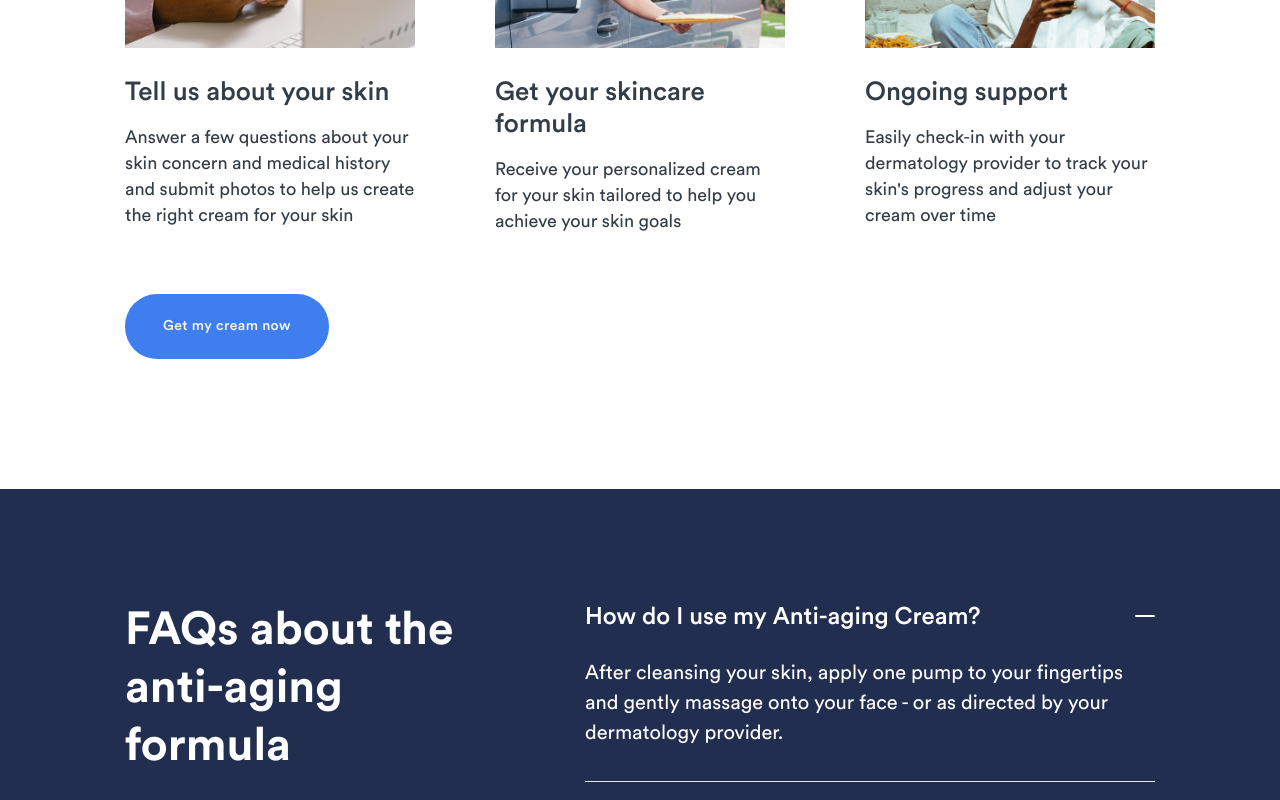
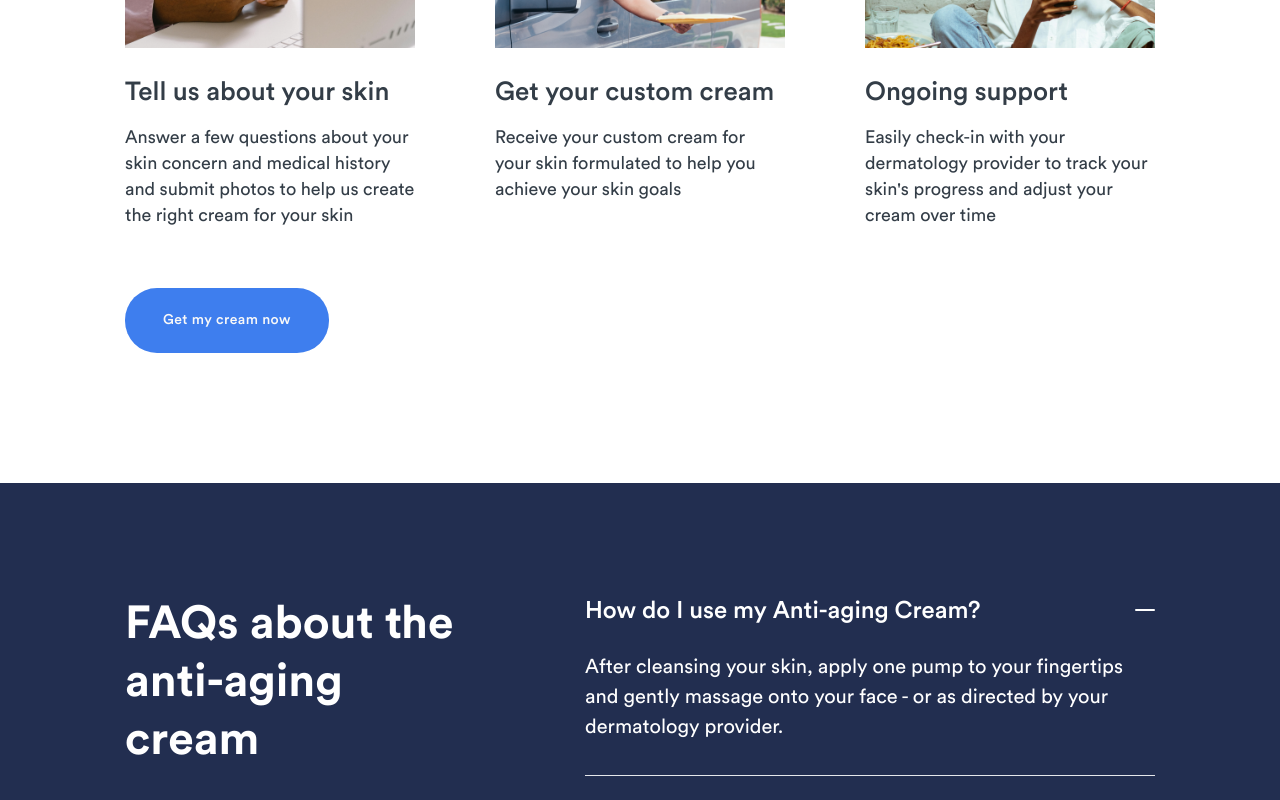
Before and after one commit to georgeanya/skeen-web, a Next.js app: page /skin-aging in a window 1280 px wide. Shown: the part 1920-2720 px from the top of the page. Built offline with nearby package versions, Linux system fonts and the light colour scheme.

Commit message:
updated page links

```diff
--- a/components/acne-section1.tsx
+++ b/components/acne-section1.tsx
@@ -78,7 +78,7 @@ const Section1 = () => {
           FAQs about the acne cream
         </p>
         <div className="md:mt-[37px] mt-[28px] hidden md:flex">
-          <Link href="/all-treatments">
+          <Link href="https://paystack.com/buy/skeen-acne-formula">
             <SkeenButton className="text-xs md:text-base font-medium">
               Get my cream now
             </SkeenButton>
@@ -91,7 +91,7 @@ const Section1 = () => {
         ))}
       </div>
       <div className=" md:hidden">
-        <Link href="/all-treatments">
+        <Link href="https://paystack.com/buy/skeen-acne-formula">
           <SkeenButton className="text-sm md:text-base font-medium">
             Get my cream now
           </SkeenButton>
--- a/components/hyperpigmentation-section1.tsx
+++ b/components/hyperpigmentation-section1.tsx
@@ -78,7 +78,7 @@ const Section1 = () => {
           FAQs about the pigmentation cream
         </p>
         <div className="md:mt-[37px] mt-[28px] hidden md:flex">
-          <Link href="/all-treatments">
+          <Link href="https://paystack.com/buy/skeen-pigmentation-formula">
             <SkeenButton className="text-xs md:text-base font-medium">
               Get my cream now
             </SkeenButton>
@@ -91,7 +91,7 @@ const Section1 = () => {
         ))}
       </div>
       <div className=" md:hidden">
-        <Link href="/all-treatments">
+        <Link href="https://paystack.com/buy/skeen-pigmentation-formula">
           <SkeenButton className="text-sm md:text-base font-medium">
             Get my cream now
           </SkeenButton>
--- a/components/navbar.tsx
+++ b/components/navbar.tsx
@@ -92,7 +92,7 @@ const Navbar = () => {
               <ul className="flex flex-col mt-4 bg-gray-50 rounded-lg md:flex-row md:mt-0 md:text-sm md:font-medium md:border-0 md:bg-transparent dark:bg-gray-800 md:dark:bg-transparent dark:border-gray-700">
                 <li className="mt-3 mx-[22.5px] ">
                   <Link
-                    href="/all-conditions"
+                    href="/all-treatments"
                     className="text-sm md:text-base md:leading-5 pt-5 text-[#323232] rounded hover:text-blue-700 md:p-0 "
                   >
                     Treatments
@@ -139,7 +139,7 @@ const Navbar = () => {
           ) : (
             <ul className="pt-5">
               <li>
-                <Link href="/all-conditions" className="block text-sm py-4">
+                <Link href="/all-treatments" className="block text-sm py-4">
                   Treatments
                 </Link>
               </li>
--- a/components/section2.tsx
+++ b/components/section2.tsx
@@ -58,11 +58,11 @@ const Section2 = () => {
             </div>
             <div className="flex justify-between">
               <p className="text-[20px] leading-[25px] md:text-[26px] md:leading-[32px] text-[#333D47] font-medium">
-                Get your skincare formula
+                Get your custom cream
               </p>
             </div>
             <p className="text-base md:text-[18px] md:leading-[26px] leading-[22px] text-[#333D47] mt-2 md:mt-4">
-              Receive your personalized cream for your skin tailored to help you
+              Receive your custom cream for your skin formulated to help you
               achieve your skin goals
             </p>
           </div>
--- a/components/skin-aging-section1.tsx
+++ b/components/skin-aging-section1.tsx
@@ -75,10 +75,10 @@ const Section1 = () => {
     <div className="px-5 md:px-[125px] md:pt-28 pt-20 md:pb-[96px] pb-20 bg-[#222E50] text-white md:flex ">
       <div className="">
         <p className="text-[28px] leading-9 md:text-start md:text-[46px] md:leading-[58px] md:w-[360px] font-bold  md:mr-0  mb-[36px]">
-          FAQs about the anti-aging formula
+          FAQs about the anti-aging cream
         </p>
         <div className="md:mt-[37px] mt-[28px] hidden md:flex">
-          <Link href="/all-treatments">
+          <Link href="https://paystack.com/buy/skeen-anti-aging-formula">
             <SkeenButton className="text-xs md:text-base font-medium">
               Get my cream now
             </SkeenButton>
@@ -91,7 +91,7 @@ const Section1 = () => {
         ))}
       </div>
       <div className=" md:hidden">
-        <Link href="/all-treatments">
+        <Link href="https://paystack.com/buy/skeen-anti-aging-formula">
           <SkeenButton className="text-sm md:text-base font-medium">
             Get my cream now
           </SkeenButton>
```
